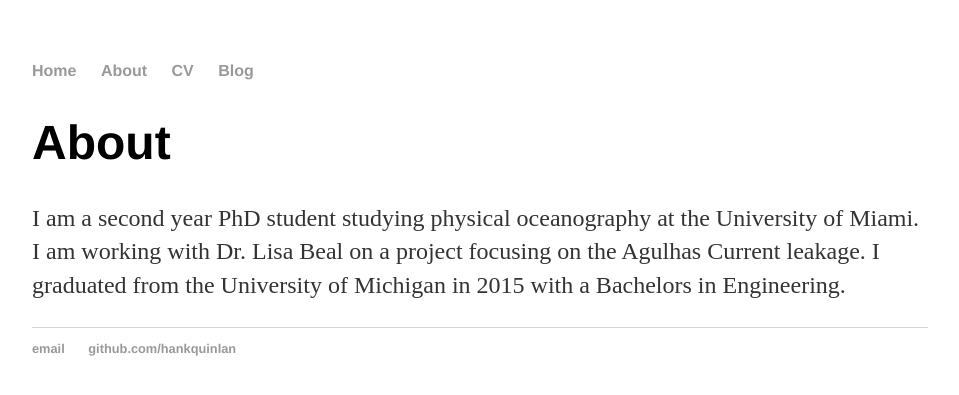
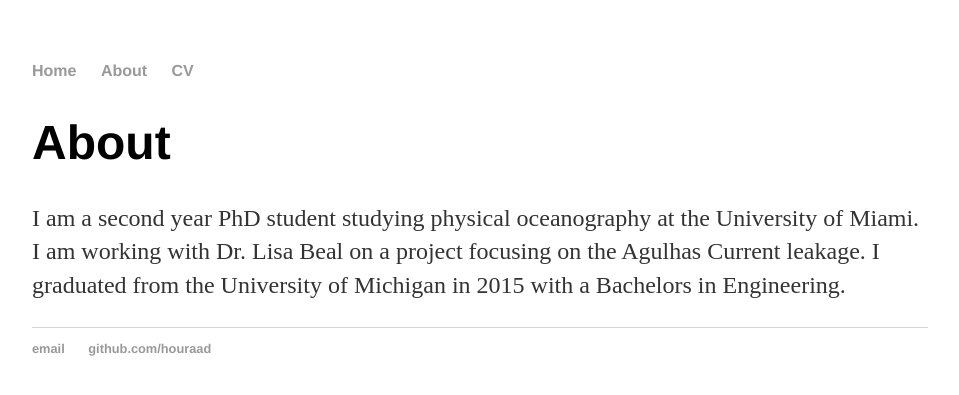
Before and after one commit to houraad/houraad.github.io, a Jekyll site: the page built from about/index.html, in a window 1280 px wide. Shown: the top 395 px of the page, without its empty margins (160-1119 px from the left). Built offline with Jekyll 4.4.1, drawn with Linux system fonts in a browser that asks for light colours.

Commit message:
Update default.html

```diff
--- a/_layouts/default.html
+++ b/_layouts/default.html
@@ -14,7 +14,6 @@
 <li><a href="/">Home</a></li>
 <li><a href="/about">About</a></li>
 <li><a href="/cv">CV</a></li>
-<li><a href="/blog">Blog</a></li>
 </ul>
     </nav>
 <div class="container">
@@ -25,8 +24,8 @@
 
   <footer>
    <ul>
-   <li><a href="mailto:hankquinlanhub@gmail.com">email</a></li>
-   <li><a href="https://github.com/hankquinlan">github.com/hankquinlan</a></li>
+   <li><a href="mailto:houraad@gmail.com">email</a></li>
+   <li><a href="https://github.com/houraad">github.com/houraad</a></li>
    </ul>
   </footer>
   </body>
```
